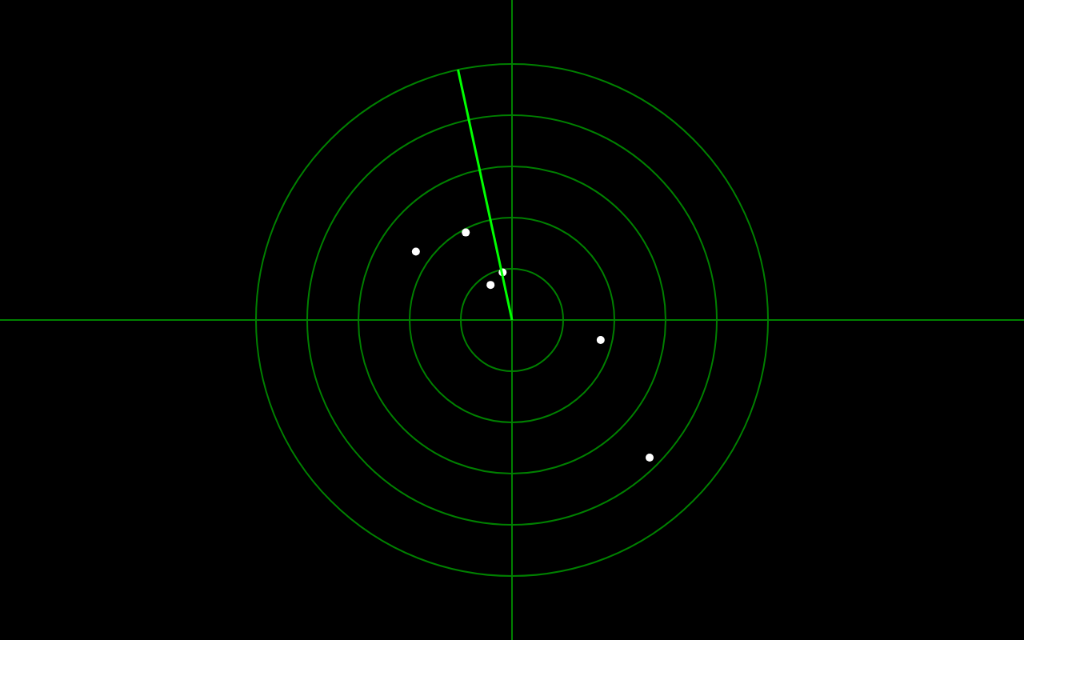
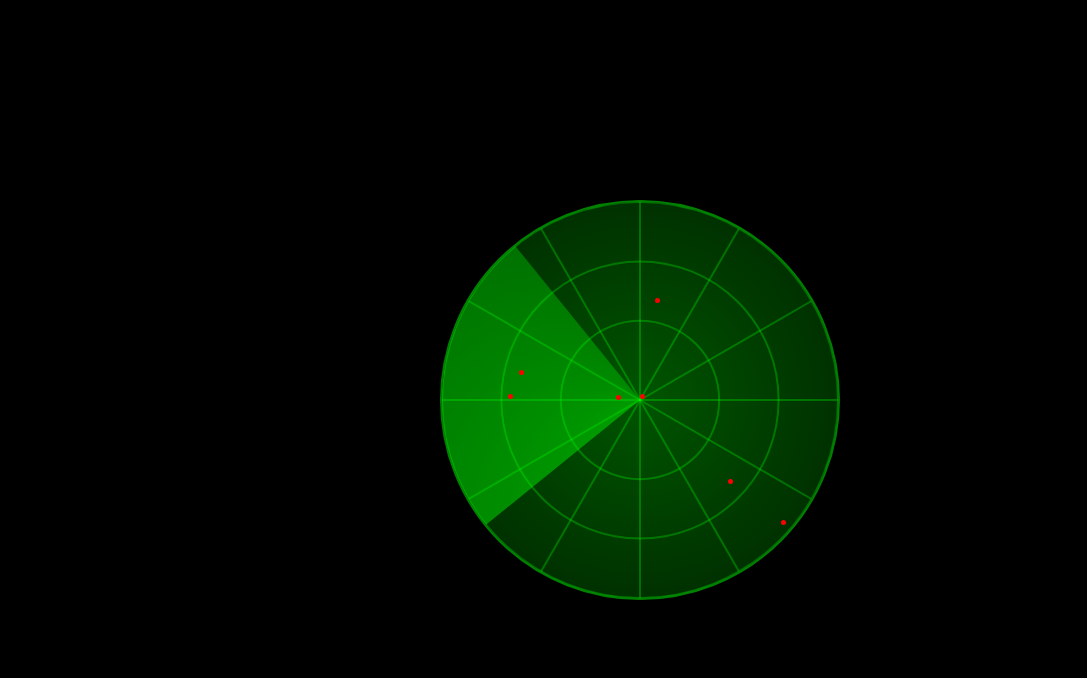
Before and after one commit to JeanPierreCrespin/Radar-Militar-Jala-U, an Angular app in the folder radar-militar/: page / in a window 1280 px wide. Shown: the top 678 px of the page, without its empty margins (0-1087 px from the left). Built offline with nearby package versions, Linux system fonts and the light colour scheme.

Commit message:
feat: Se implementa metodo en matriz del radar.

```diff
--- a/radar-militar/angular.json
+++ b/radar-militar/angular.json
@@ -21,7 +21,8 @@
             "index": "src/index.html",
             "browser": "src/main.ts",
             "polyfills": [
-              "zone.js"
+              "zone.js",
+              "@angular/localize/init"
             ],
             "tsConfig": "tsconfig.app.json",
             "inlineStyleLanguage": "scss",
@@ -80,7 +81,8 @@
           "options": {
             "polyfills": [
               "zone.js",
-              "zone.js/testing"
+              "zone.js/testing",
+              "@angular/localize/init"
             ],
             "tsConfig": "tsconfig.spec.json",
             "inlineStyleLanguage": "scss",
@@ -98,5 +100,8 @@
         }
       }
     }
+  },
+  "cli": {
+    "analytics": "00d7145f-35c6-4a99-b9f2-177e9624f00a"
   }
 }
--- a/radar-militar/package.json
+++ b/radar-militar/package.json
@@ -18,6 +18,9 @@
     "@angular/platform-browser": "^19.0.0",
     "@angular/platform-browser-dynamic": "^19.0.0",
     "@angular/router": "^19.0.0",
+    "@ng-bootstrap/ng-bootstrap": "^18.0.0",
+    "@popperjs/core": "^2.11.8",
+    "bootstrap": "^5.3.3",
     "rxjs": "~7.8.0",
     "tslib": "^2.3.0",
     "zone.js": "~0.15.0"
@@ -26,6 +29,7 @@
     "@angular-devkit/build-angular": "^19.0.0",
     "@angular/cli": "^19.0.0",
     "@angular/compiler-cli": "^19.0.0",
+    "@angular/localize": "^19.0.0",
     "@types/jasmine": "~5.1.0",
     "jasmine-core": "~5.4.0",
     "karma": "~6.4.0",
--- a/radar-militar/src/core/radar-militar/radar-militar.component.html
+++ b/radar-militar/src/core/radar-militar/radar-militar.component.html
@@ -1,6 +1,27 @@
-<div class="container text-center mt-4">
-    <h1 class="text-white">Radar Animado</h1>
-    <div class="radar-container">
-        <canvas #radarCanvas width="300" height="300"></canvas>
+<div class="radar-container">
+    <div class="radar">
+      <!-- Líneas del radar -->
+      <svg class="radar-lines" viewBox="0 0 100 100">
+        <!-- Círculos concéntricos -->
+        <circle cx="50" cy="50" r="20" class="circle"></circle>
+        <circle cx="50" cy="50" r="35" class="circle"></circle>
+        <circle cx="50" cy="50" r="50" class="circle"></circle>
+
+        <!-- Líneas radiales -->
+        <line *ngFor="let line of radarLines"
+              x1="50" y1="50"
+              [attr.x2]="line.x2"
+              [attr.y2]="line.y2"
+              class="line"></line>
+      </svg>
+
+      <!-- Barrido del radar -->
+      <div class="radar-sweep" [style.transform]="'rotate(' + rotation + 'deg)'"></div>
+
+      <!-- Puntos en el radar -->
+      <div *ngFor="let point of points"
+           class="radar-point"
+           [style.left]="point.x + '%'"
+           [style.top]="point.y + '%'"></div>
     </div>
-</div>
+  </div>
--- a/radar-militar/src/core/radar-militar/radar-militar.component.scss
+++ b/radar-militar/src/core/radar-militar/radar-militar.component.scss
@@ -1,22 +1,52 @@
-html, body {
-    margin: 0;
-    padding: 0;
-    overflow: hidden; /* Evita scroll */
-    background-color: black; /* Fondo negro para mejor efecto */
-}
+.radar-container {
+    width: 100vw;
+    height: 100vh;
+    display: flex;
+    align-items: center;
+    justify-content: center;
+    background: black;
+  }
 
-.radar-container {
-    position: fixed;
-    top: 0;
-    left: 0;
-    width: 80vw;
-    height: 80vh;
-    display: flex;
-    justify-content: center;
-    align-items: center;
-}
+  .radar {
+    position: relative;
+    width: 400px;
+    height: 400px;
+    border-radius: 50%;
+    background: radial-gradient(circle, #005500, #002200);
+    overflow: hidden;
+    border: 2px solid green;
+  }
 
-canvas {
+  .radar-lines {
+    position: absolute;
     width: 100%;
     height: 100%;
-}
+  }
+
+  .circle {
+    fill: none;
+    stroke: rgba(0, 255, 0, 0.3);
+    stroke-width: 0.5;
+  }
+
+  .line {
+    stroke: rgba(0, 255, 0, 0.3);
+    stroke-width: 0.5;
+  }
+
+  .radar-sweep {
+    position: absolute;
+    width: 100%;
+    height: 100%;
+    background: conic-gradient(rgba(0, 255, 0, 0.5), rgba(0, 255, 0, 0));
+    clip-path: polygon(50% 50%, 100% 0, 100% 100%);
+    transform-origin: center;
+  }
+
+  .radar-point {
+    position: absolute;
+    width: 5px;
+    height: 5px;
+    background: red;
+    border-radius: 50%;
+  }
--- a/radar-militar/src/core/radar-militar/radar-militar.component.ts
+++ b/radar-militar/src/core/radar-militar/radar-militar.component.ts
@@ -1,5 +1,5 @@
 import { CommonModule } from '@angular/common';
-import { AfterViewInit, Component, ElementRef, HostListener, ViewChild } from '@angular/core';
+import {Component} from '@angular/core';
 
 @Component({
   selector: 'app-radar-militar',
@@ -7,109 +7,53 @@ import { AfterViewInit, Component, ElementRef, HostListener, ViewChild } from '@
   templateUrl: './radar-militar.component.html',
   styleUrl: './radar-militar.component.scss'
 })
-export class RadarMilitarComponent implements AfterViewInit{
+export class RadarMilitarComponent{
+  rotation = 0;
+  scanSpeed = 80;
+  points: { x: number; y: number }[] = [];
+  radarLines: { angle: number; x2: number; y2: number }[] = [];
 
-  @ViewChild('radarCanvas', { static: false }) radarCanvas!: ElementRef<HTMLCanvasElement>;
-  private ctx!: CanvasRenderingContext2D;
-  private angle: number = 0;
-  private centerX!: number;
-  private centerY!: number;
-  private radius!: number;
-  private points: { x: number; y: number; detected: boolean }[] = [];
-
-  ngAfterViewInit(): void {
-    this.setupCanvas();
-    this.generatePoints(10); // Agrega 10 puntos
-    this.animate();
+  ngOnInit() {
+    this.startRadar();
+    this.generatePoints();
+    this.generateRadarLines();
   }
 
-  @HostListener('window:resize')
-  onResize(): void {
-    this.setupCanvas();
-    this.generatePoints(10); // Regenera puntos al cambiar tamaño
+  startRadar() {
+    setInterval(() => {
+      this.rotation = (this.rotation + 2) % 360; // Movimiento más suave
+    }, this.scanSpeed);
   }
 
-  private setupCanvas(): void {
-    const canvas = this.radarCanvas.nativeElement;
-    canvas.width = window.innerWidth;
-    canvas.height = window.innerHeight;
-
-    this.ctx = canvas.getContext('2d')!;
-    this.centerX = canvas.width / 2;
-    this.centerY = canvas.height / 2;
-    this.radius = Math.min(canvas.width, canvas.height) / 2.5;
+  generatePoints() {
+    setInterval(() => {
+      this.points = Array.from({ length: Math.floor(Math.random() * 8) + 3 }, () => {
+        const angle = Math.random() * 2 * Math.PI;
+        const radius = Math.random() * 50;
+        return {
+          x: 50 + radius * Math.cos(angle),
+          y: 50 + radius * Math.sin(angle)
+        };
+      });
+    }, 4000); // Generación más espaciada para mayor realismo
   }
 
-  private generatePoints(count: number): void {
-    this.points = [];
-    for (let i = 0; i < count; i++) {
-      let angle = Math.random() * Math.PI * 2;
-      let distance = Math.random() * this.radius * 0.9;
-      let x = this.centerX + Math.cos(angle) * distance;
-      let y = this.centerY + Math.sin(angle) * distance;
-      this.points.push({ x, y, detected: false });
+  generateRadarLines() {
+    const centerX = 50;
+    const centerY = 50;
+    const radius = 50; // Longitud de las líneas hasta el borde
+
+    this.radarLines = [];
+
+    for (let i = 0; i < 360; i += 30) {
+      const angleRad = (i * Math.PI) / 180;
+      this.radarLines.push({
+        angle: i,
+        x2: centerX + radius * Math.cos(angleRad),
+        y2: centerY + radius * Math.sin(angleRad)
+      });
     }
   }
 
-  private drawRadar(): void {
-    this.ctx.clearRect(0, 0, this.radarCanvas.nativeElement.width, this.radarCanvas.nativeElement.height);
 
-    // Fondo
-    this.ctx.fillStyle = "black";
-    this.ctx.fillRect(0, 0, this.radarCanvas.nativeElement.width, this.radarCanvas.nativeElement.height);
-
-    // Círculos concéntricos
-    this.ctx.strokeStyle = "green";
-    this.ctx.lineWidth = 2;
-    for (let i = this.radius / 5; i <= this.radius; i += this.radius / 5) {
-      this.ctx.beginPath();
-      this.ctx.arc(this.centerX, this.centerY, i, 0, Math.PI * 2);
-      this.ctx.stroke();
-    }
-
-    // Líneas cruzadas
-    this.ctx.beginPath();
-    this.ctx.moveTo(0, this.centerY);
-    this.ctx.lineTo(this.radarCanvas.nativeElement.width, this.centerY);
-    this.ctx.moveTo(this.centerX, 0);
-    this.ctx.lineTo(this.centerX, this.radarCanvas.nativeElement.height);
-    this.ctx.stroke();
-
-    // Dibujar puntos
-    this.points.forEach(point => {
-      let dx = point.x - this.centerX;
-      let dy = point.y - this.centerY;
-      let pointAngle = Math.atan2(dy, dx);
-      if (pointAngle < 0) pointAngle += Math.PI * 2; // Ajustar ángulo negativo
-
-      let angleDiff = Math.abs(pointAngle - this.angle);
-      if (angleDiff < 0.2) {
-        point.detected = true;
-      }
-
-      if (point.detected) {
-        this.ctx.fillStyle = "white";
-        this.ctx.beginPath();
-        this.ctx.arc(point.x, point.y, 5, 0, Math.PI * 2);
-        this.ctx.fill();
-      }
-    });
-
-    // Barrido animado
-    let x = this.centerX + Math.cos(this.angle) * this.radius;
-    let y = this.centerY + Math.sin(this.angle) * this.radius;
-    this.ctx.strokeStyle = "lime";
-    this.ctx.lineWidth = 3;
-    this.ctx.beginPath();
-    this.ctx.moveTo(this.centerX, this.centerY);
-    this.ctx.lineTo(x, y);
-    this.ctx.stroke();
-
-    this.angle += 0.01;
-  }
-
-  private animate(): void {
-    this.drawRadar();
-    requestAnimationFrame(() => this.animate());
-  }
 }
--- a/radar-militar/tsconfig.app.json
+++ b/radar-militar/tsconfig.app.json
@@ -4,7 +4,9 @@
   "extends": "./tsconfig.json",
   "compilerOptions": {
     "outDir": "./out-tsc/app",
-    "types": []
+    "types": [
+      "@angular/localize"
+    ]
   },
   "files": [
     "src/main.ts"
```
Also changed, not shown: 2 other files (tests, documents, lock files or other folders).
